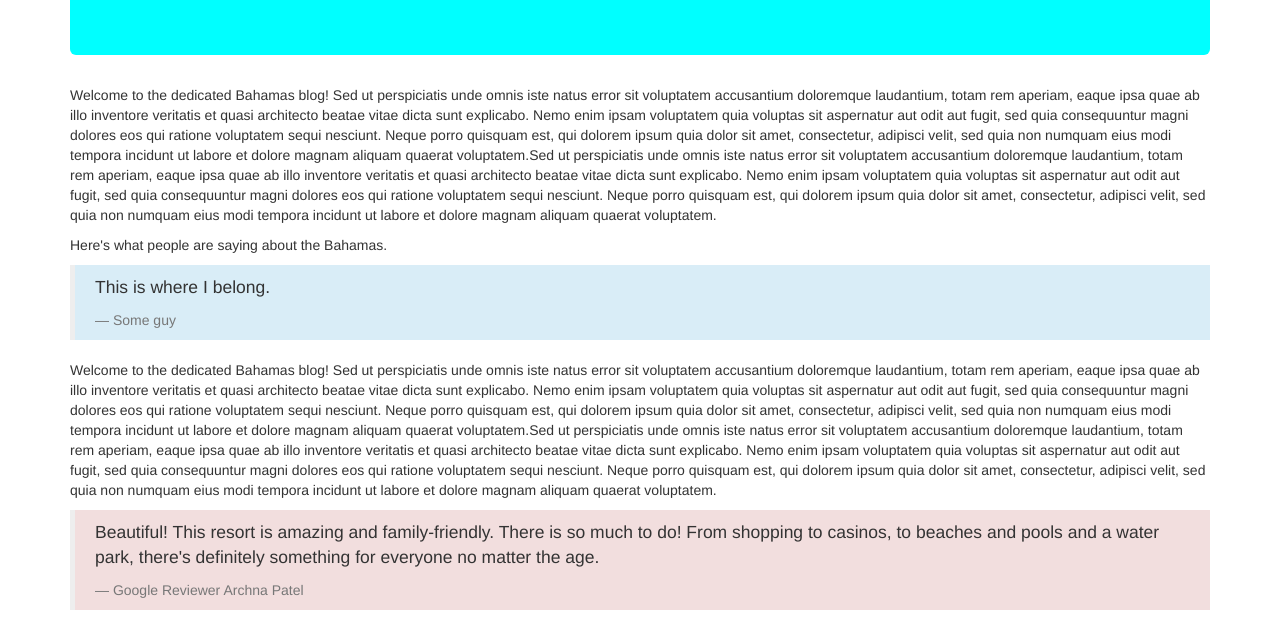
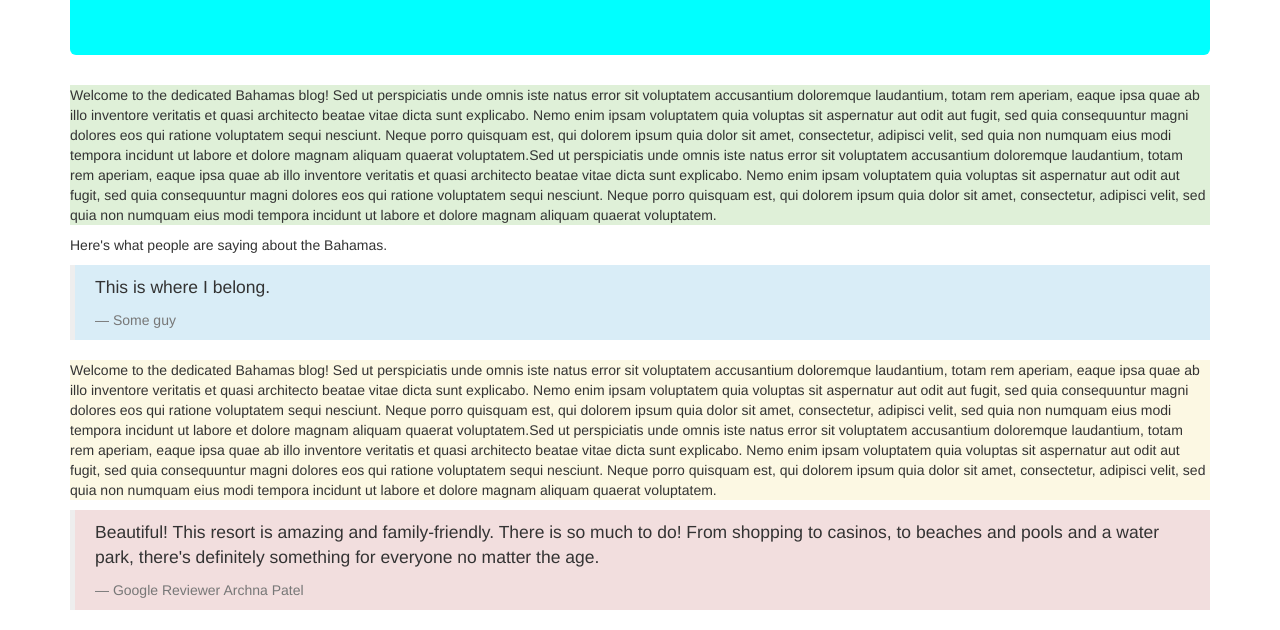
Before and after one commit to LeilaniL/vacation, a plain HTML site: page index.html in a window 1280 px wide. Shown: the part 187-817 px from the top of the page. Drawn offline with Linux system fonts and the light colour scheme.

Commit message:
add more bootstrap

```diff
--- a/index.html
+++ b/index.html
@@ -10,13 +10,13 @@
         <h1>Bahamas Vacation:</h1>
         <h3>You know you want to go</h3>
       </div>
-    <p>Welcome to the dedicated Bahamas blog! Sed ut perspiciatis unde omnis iste natus error sit voluptatem accusantium doloremque laudantium, totam rem aperiam, eaque ipsa quae ab illo inventore veritatis et quasi architecto beatae vitae dicta sunt explicabo. Nemo enim ipsam voluptatem quia voluptas sit aspernatur aut odit aut fugit, sed quia consequuntur magni dolores eos qui ratione voluptatem sequi nesciunt. Neque porro quisquam est, qui dolorem ipsum quia dolor sit amet, consectetur, adipisci velit, sed quia non numquam eius modi tempora incidunt ut labore et dolore magnam aliquam quaerat voluptatem.Sed ut perspiciatis unde omnis iste natus error sit voluptatem accusantium doloremque laudantium, totam rem aperiam, eaque ipsa quae ab illo inventore veritatis et quasi architecto beatae vitae dicta sunt explicabo. Nemo enim ipsam voluptatem quia voluptas sit aspernatur aut odit aut fugit, sed quia consequuntur magni dolores eos qui ratione voluptatem sequi nesciunt. Neque porro quisquam est, qui dolorem ipsum quia dolor sit amet, consectetur, adipisci velit, sed quia non numquam eius modi tempora incidunt ut labore et dolore magnam aliquam quaerat voluptatem. </p>
+    <p class="bg-success">Welcome to the dedicated Bahamas blog! Sed ut perspiciatis unde omnis iste natus error sit voluptatem accusantium doloremque laudantium, totam rem aperiam, eaque ipsa quae ab illo inventore veritatis et quasi architecto beatae vitae dicta sunt explicabo. Nemo enim ipsam voluptatem quia voluptas sit aspernatur aut odit aut fugit, sed quia consequuntur magni dolores eos qui ratione voluptatem sequi nesciunt. Neque porro quisquam est, qui dolorem ipsum quia dolor sit amet, consectetur, adipisci velit, sed quia non numquam eius modi tempora incidunt ut labore et dolore magnam aliquam quaerat voluptatem.Sed ut perspiciatis unde omnis iste natus error sit voluptatem accusantium doloremque laudantium, totam rem aperiam, eaque ipsa quae ab illo inventore veritatis et quasi architecto beatae vitae dicta sunt explicabo. Nemo enim ipsam voluptatem quia voluptas sit aspernatur aut odit aut fugit, sed quia consequuntur magni dolores eos qui ratione voluptatem sequi nesciunt. Neque porro quisquam est, qui dolorem ipsum quia dolor sit amet, consectetur, adipisci velit, sed quia non numquam eius modi tempora incidunt ut labore et dolore magnam aliquam quaerat voluptatem. </p>
     <p>Here's what people are saying about the Bahamas.</p>
     <blockquote class="bg-info">
       <p>This is where I belong.</p>
       <footer>Some guy</footer>
     </blockquote>
-    <p>Welcome to the dedicated Bahamas blog! Sed ut perspiciatis unde omnis iste natus error sit voluptatem accusantium doloremque laudantium, totam rem aperiam, eaque ipsa quae ab illo inventore veritatis et quasi architecto beatae vitae dicta sunt explicabo. Nemo enim ipsam voluptatem quia voluptas sit aspernatur aut odit aut fugit, sed quia consequuntur magni dolores eos qui ratione voluptatem sequi nesciunt. Neque porro quisquam est, qui dolorem ipsum quia dolor sit amet, consectetur, adipisci velit, sed quia non numquam eius modi tempora incidunt ut labore et dolore magnam aliquam quaerat voluptatem.Sed ut perspiciatis unde omnis iste natus error sit voluptatem accusantium doloremque laudantium, totam rem aperiam, eaque ipsa quae ab illo inventore veritatis et quasi architecto beatae vitae dicta sunt explicabo. Nemo enim ipsam voluptatem quia voluptas sit aspernatur aut odit aut fugit, sed quia consequuntur magni dolores eos qui ratione voluptatem sequi nesciunt. Neque porro quisquam est, qui dolorem ipsum quia dolor sit amet, consectetur, adipisci velit, sed quia non numquam eius modi tempora incidunt ut labore et dolore magnam aliquam quaerat voluptatem. </p>
+    <p class="bg-warning">Welcome to the dedicated Bahamas blog! Sed ut perspiciatis unde omnis iste natus error sit voluptatem accusantium doloremque laudantium, totam rem aperiam, eaque ipsa quae ab illo inventore veritatis et quasi architecto beatae vitae dicta sunt explicabo. Nemo enim ipsam voluptatem quia voluptas sit aspernatur aut odit aut fugit, sed quia consequuntur magni dolores eos qui ratione voluptatem sequi nesciunt. Neque porro quisquam est, qui dolorem ipsum quia dolor sit amet, consectetur, adipisci velit, sed quia non numquam eius modi tempora incidunt ut labore et dolore magnam aliquam quaerat voluptatem.Sed ut perspiciatis unde omnis iste natus error sit voluptatem accusantium doloremque laudantium, totam rem aperiam, eaque ipsa quae ab illo inventore veritatis et quasi architecto beatae vitae dicta sunt explicabo. Nemo enim ipsam voluptatem quia voluptas sit aspernatur aut odit aut fugit, sed quia consequuntur magni dolores eos qui ratione voluptatem sequi nesciunt. Neque porro quisquam est, qui dolorem ipsum quia dolor sit amet, consectetur, adipisci velit, sed quia non numquam eius modi tempora incidunt ut labore et dolore magnam aliquam quaerat voluptatem. </p>
     <blockquote class="bg-danger">
       <p>Beautiful! This resort is amazing and family-friendly. There is so much to do! From shopping to casinos, to beaches and pools and a water park, there's definitely something for everyone no matter the age. </p>
       <footer>Google Reviewer Archna Patel</footer>
```
